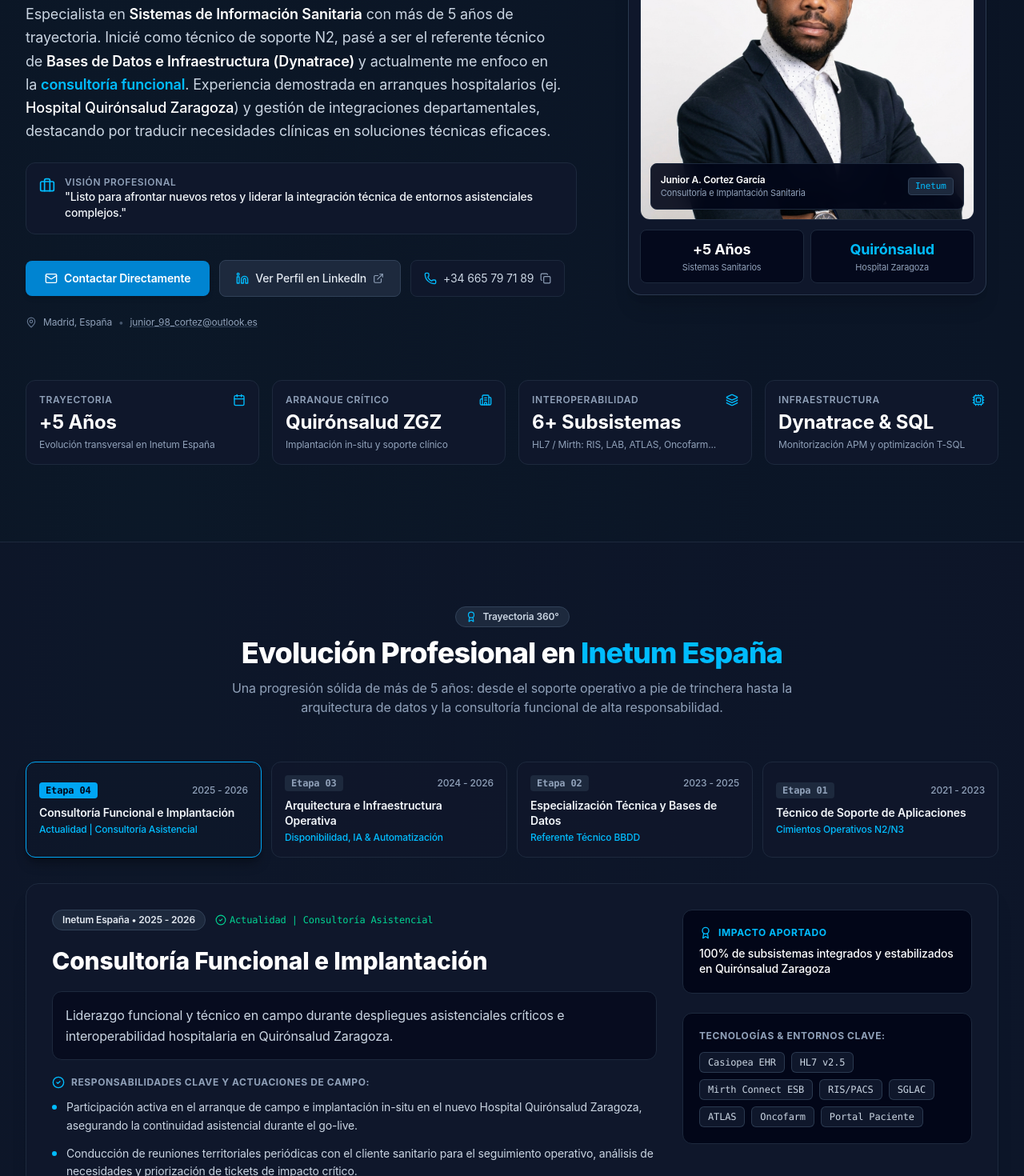
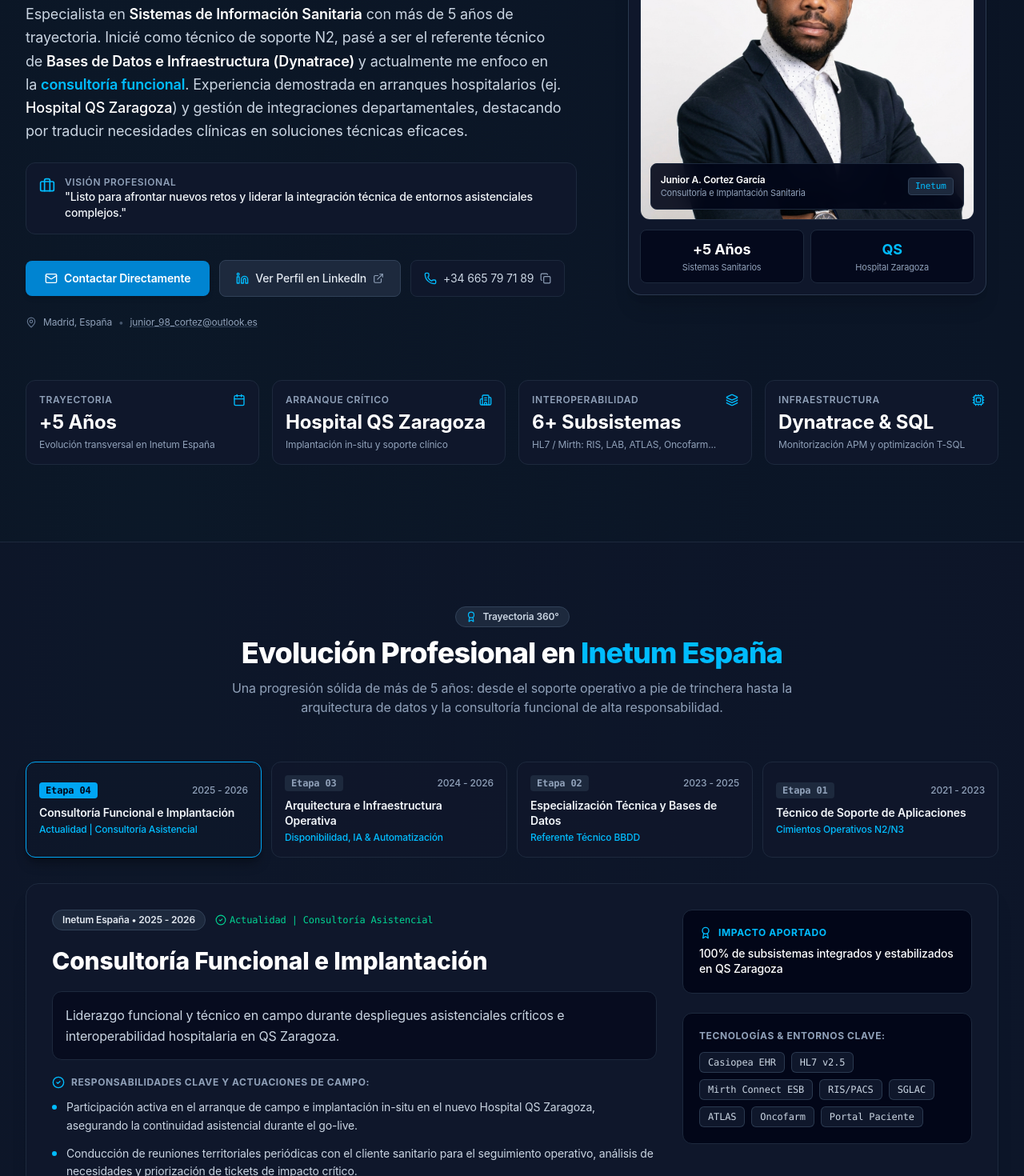
Before and after one commit to JuniorCortez98/junior_about, a React (Vite) app: page / in a window 1280 px wide. Shown: the part 360-1830 px from the top of the page at 80% size. Built offline with nearby package versions, Linux system fonts and the light colour scheme.

Commit message:
Replace 'Quirónsalud Zaragoza' with 'QS Zaragoza'

```diff
--- a/src/App.tsx
+++ b/src/App.tsx
@@ -226,15 +226,15 @@
       period: '2025 - 2026',
       badge: 'Actualidad | Consultoría Asistencial',
       summary:
-        'Liderazgo funcional y técnico en campo durante despliegues asistenciales críticos e interoperabilidad hospitalaria en Quirónsalud Zaragoza.',
+        'Liderazgo funcional y técnico en campo durante despliegues asistenciales críticos e interoperabilidad hospitalaria en QS Zaragoza.',
       responsibilities: [
-        'Participación activa en el arranque de campo e implantación in-situ en el nuevo Hospital Quirónsalud Zaragoza, asegurando la continuidad asistencial durante el go-live.',
+        'Participación activa en el arranque de campo e implantación in-situ en el nuevo Hospital QS Zaragoza, asegurando la continuidad asistencial durante el go-live.',
         'Conducción de reuniones territoriales periódicas con el cliente sanitario para el seguimiento operativo, análisis de necesidades y priorización de tickets de impacto crítico.',
         'Análisis funcional de flujos de interoperabilidad (HL7 v2.x, Mirth ESB) conectando la Historia Clínica Electrónica Casiopea (EHR) con 6 subsistemas clave: RIS/PACS, ATLAS, SGLAC, ENDOBASE, ONCOFARM y PORTAL DEL PACIENTE.',
         'Interlocución directa y resolución funcional entre jefaturas de servicio médico, dirección asistencial y equipos de ingeniería de software.'
       ],
       techStack: ['Casiopea EHR', 'HL7 v2.5', 'Mirth Connect ESB', 'RIS/PACS', 'SGLAC', 'ATLAS', 'Oncofarm', 'Portal Paciente'],
-      impactMetric: '100% de subsistemas integrados y estabilizados en Quirónsalud Zaragoza'
+      impactMetric: '100% de subsistemas integrados y estabilizados en QS Zaragoza'
     },
     {
       id: 'stage-2',
@@ -304,8 +304,8 @@
       name: 'Arranques Hospitalarios',
       category: 'consultoria',
       level: 'Especialista',
-      description: 'Metodología integral de puesta en marcha asistencial probada con éxito en el Hospital Quirónsalud Zaragoza.',
-      tags: ['Quirónsalud Zaragoza', 'Soporte Operacional', 'Estabilización'],
+      description: 'Metodología integral de puesta en marcha asistencial probada con éxito en el Hospital QS Zaragoza.',
+      tags: ['QS Zaragoza', 'Soporte Operacional', 'Estabilización'],
       icon: 'Building2'
     },
     {
@@ -538,9 +538,9 @@
   const caseStudies: CaseStudy[] = [
     {
       id: 'quiron-zaragoza',
-      title: 'Arranque Integral Hospital Quirónsalud Zaragoza',
+      title: 'Arranque Integral Hospital QS Zaragoza',
       subtitle: 'Puesta en marcha asistencial y soporte in-situ durante el go-live',
-      client: 'Hospital Quirónsalud Zaragoza & Inetum',
+      client: 'Hospital QS Zaragoza & Inetum',
       period: '2025 - 2026',
       challenge:
         'La apertura del nuevo hospital requería migrar y sincronizar en caliente toda la actividad clínica hacia el sistema Casiopea EHR, garantizando cero pérdidas de datos y soporte presencial continuo a los profesionales sanitarios en su primera jornada asistencial.',
@@ -557,7 +557,6 @@
       id: 'gobierno-territorial',
       title: 'Gobierno Territorial de Incidencias Sanitarias',
       subtitle: 'Comités periódicos de priorización y gestión de crisis asistenciales',
-      client: 'Red de Centros Hospitalarios',
       period: '2024 - 2026',
       challenge:
         'Acumulación de peticiones y discrepancias entre las expectativas clínicas y los tiempos de desarrollo IT, generando retrasos en la operativa hospitalaria y riesgos en el cumplimiento de los Acuerdos de Nivel de Servicio (SLAs).',
@@ -574,7 +573,6 @@
       id: 'interoperabilidad-hl7',
       title: 'Integración Multidepartamental HL7 & Mirth Connect',
       subtitle: 'Ecosistema de interoperabilidad entre Casiopea y 6 subsistemas médicos',
-      client: 'Inetum / Quirónsalud',
       period: '2024 - 2026',
       challenge:
         'Cada departamento hospitalario opera con su propio software de nicho (Laboratorio, Anatomía Patológica, Oncología, Imagen, Endoscopias). La falta de un flujo estandarizado provocaba duplicidad de pacientes y demoras en los informes.',
@@ -591,7 +589,6 @@
       id: 'orquestacion-ia-diagnostica',
       title: 'Ecosistema de Interoperabilidad Sanitaria Avanzada',
       subtitle: 'Flujo Clínico, Físico (Plexus) e Inteligencia Artificial Diagnóstica (CAD)',
-      client: 'Inetum / Quirónsalud & Red Radiológica',
       period: '2025 - 2026',
       challenge:
         'Conectar armónicamente el cerebro clínico (HIS Casiopea) con el Patient Journey físico en hospital (kioskos autoadmisión Plexus) y el flujo radiológico (RIS Carestream/GE TAC), integrando una capa de Inteligencia Artificial Diagnóstica capaz de pre-analizar estudios y priorizar casos críticos (código ictus, tumores) en tiempo récord.',
@@ -855,7 +852,7 @@
 
               {/* Executive Summary Pitch */}
               <p className="text-slate-300 text-base sm:text-lg leading-relaxed max-w-2xl font-normal">
-                Especialista en <strong className="text-white font-semibold">Sistemas de Información Sanitaria</strong> con más de 5 años de trayectoria. Inicié como técnico de soporte N2, pasé a ser el referente técnico de <strong className="text-white font-semibold">Bases de Datos e Infraestructura (Dynatrace)</strong> y actualmente me enfoco en la <strong className="text-sky-400 font-semibold">consultoría funcional</strong>. Experiencia demostrada en arranques hospitalarios (ej. <em className="text-white not-italic font-medium">Hospital Quirónsalud Zaragoza</em>) y gestión de integraciones departamentales, destacando por traducir necesidades clínicas en soluciones técnicas eficaces.
+                Especialista en <strong className="text-white font-semibold">Sistemas de Información Sanitaria</strong> con más de 5 años de trayectoria. Inicié como técnico de soporte N2, pasé a ser el referente técnico de <strong className="text-white font-semibold">Bases de Datos e Infraestructura (Dynatrace)</strong> y actualmente me enfoco en la <strong className="text-sky-400 font-semibold">consultoría funcional</strong>. Experiencia demostrada en arranques hospitalarios (ej. <em className="text-white not-italic font-medium">Hospital QS Zaragoza</em>) y gestión de integraciones departamentales, destacando por traducir necesidades clínicas en soluciones técnicas eficaces.
               </p>
 
               {/* Professional Slogan Box */}
@@ -952,7 +949,7 @@
                       <div className="text-[11px] text-slate-400">Sistemas Sanitarios</div>
                     </div>
                     <div className="p-2.5 rounded-lg bg-slate-950/80 border border-slate-800">
-                      <div className="text-lg font-bold text-sky-400">Quirónsalud</div>
+                      <div className="text-lg font-bold text-sky-400">QS</div>
                       <div className="text-[11px] text-slate-400">Hospital Zaragoza</div>
                     </div>
                   </div>
@@ -980,7 +977,7 @@
                 <span className="text-xs uppercase font-semibold tracking-wider">Arranque Crítico</span>
                 <Building2 className="w-4 h-4 text-sky-400" />
               </div>
-              <div className="text-2xl font-bold text-white">Quirónsalud ZGZ</div>
+              <div className="text-2xl font-bold text-white">Hospital QS Zaragoza</div>
               <p className="text-xs text-slate-400 mt-1">Implantación in-situ y soporte clínico</p>
             </div>
 
```
